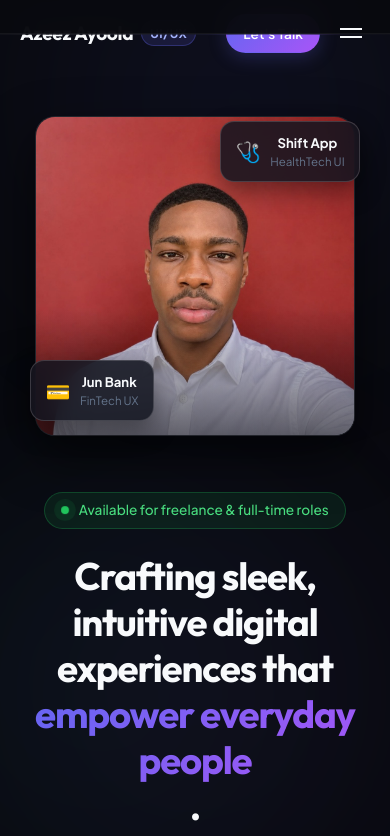
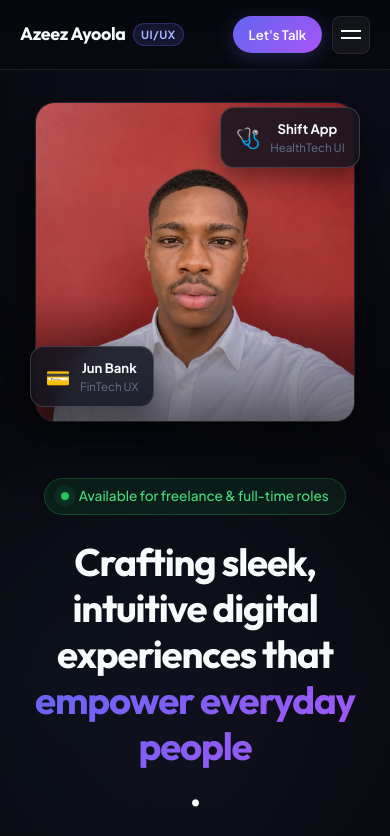
Before and after one commit to AzeezAyoola-dev/Build-Portfolio, a plain HTML site: page index.html in a window 390 px wide. Shown: the top 836 px of the page. Drawn offline with Linux system fonts and the light colour scheme.

Commit message:
Fix mobile navbar visibility with fixed height and glassmorphism background

```diff
--- a/style.css
+++ b/style.css
@@ -233,14 +233,17 @@ a {
   width: 100%;
   height: var(--header-height);
   z-index: 100;
-  padding-top: env(safe-area-inset-top, 0px);
+  background: rgba(9, 10, 15, 0.75);
+  backdrop-filter: blur(14px);
+  -webkit-backdrop-filter: blur(14px);
   border-top: none;
   transition: all var(--transition-smooth);
 }
 
 .site-header.scrolled {
-  background: rgba(9, 10, 15, 0.85);
+  background: rgba(9, 10, 15, 0.94);
   backdrop-filter: blur(16px);
+  -webkit-backdrop-filter: blur(16px);
   border-bottom: 1px solid var(--border-subtle);
   box-shadow: 0 8px 24px rgba(0, 0, 0, 0.4);
 }
@@ -1507,36 +1510,107 @@ a {
 
 @media (max-width: 768px) {
   .site-header {
-    height: auto;
-    min-height: calc(var(--header-height) + env(safe-area-inset-top, 0px));
-    padding-top: max(0.85rem, env(safe-area-inset-top, 0px));
-    padding-bottom: 0.75rem;
+    height: 70px;
+    height: calc(70px + env(safe-area-inset-top, 0px));
+    padding-top: env(safe-area-inset-top, 0px);
+    padding-bottom: 0;
+    background: rgba(9, 10, 15, 0.94);
+    backdrop-filter: blur(16px);
+    -webkit-backdrop-filter: blur(16px);
     border-top: none;
+    border-bottom: 1px solid rgba(255, 255, 255, 0.08);
+    display: flex;
+    align-items: center;
   }
 
   .site-header.scrolled {
-    border-bottom: 1px solid rgba(255, 255, 255, 0.05);
+    background: rgba(9, 10, 15, 0.98);
+    box-shadow: 0 4px 20px rgba(0, 0, 0, 0.5);
   }
 
   .nav-container {
+    height: 100%;
+    width: 100%;
+    max-width: 100%;
     padding: 0 1.25rem;
+    display: flex;
+    align-items: center;
+    justify-content: space-between;
+    gap: 0.75rem;
+  }
+
+  .brand-logo {
+    display: flex;
+    align-items: center;
+    gap: 0.45rem;
+    flex-shrink: 1;
+    min-width: 0;
+  }
+
+  .logo-name {
+    font-size: 1.12rem;
+    white-space: nowrap;
+  }
+
+  .logo-role {
+    font-size: 0.7rem;
+    padding: 0.12rem 0.45rem;
+  }
+
+  .nav-actions {
+    display: flex;
+    align-items: center;
+    gap: 0.65rem;
+    flex-shrink: 0;
+  }
+
+  .nav-actions .btn-sm {
+    padding: 0.45rem 0.9rem;
+    font-size: 0.82rem;
+  }
+
+  .mobile-toggle {
+    display: flex;
+    flex-direction: column;
+    justify-content: center;
+    align-items: center;
+    gap: 5px;
+    width: 38px;
+    height: 38px;
+    padding: 7px;
+    background: rgba(255, 255, 255, 0.05);
+    border-radius: var(--radius-sm);
+    border: 1px solid var(--border-subtle);
+    cursor: pointer;
+  }
+
+  .mobile-toggle .bar {
+    display: block;
+    width: 20px;
+    height: 2px;
+    background-color: var(--text-main);
+    transition: transform var(--transition-fast), opacity var(--transition-fast);
   }
 
   .nav-menu {
     position: fixed;
-    top: calc(var(--header-height) + max(0.85rem, env(safe-area-inset-top, 0px)));
+    top: 70px;
+    top: calc(70px + env(safe-area-inset-top, 0px));
     left: 0;
     width: 100%;
-    background: rgba(9, 10, 15, 0.96);
+    background: rgba(9, 10, 15, 0.98);
     backdrop-filter: blur(20px);
-    border-top: none;
-    border-bottom: 1px solid var(--border-subtle);
-    padding: 2.5rem 1.5rem 2rem;
-    transform: translateY(-120%);
+    -webkit-backdrop-filter: blur(20px);
+    border-top: 1px solid rgba(255, 255, 255, 0.08);
+    border-bottom: 1px solid rgba(255, 255, 255, 0.08);
+    padding: 1.75rem 1.5rem;
+    transform: translateY(-140%);
     transition: transform var(--transition-smooth);
     display: flex;
     flex-direction: column;
     align-items: flex-start;
+    box-shadow: 0 20px 40px rgba(0, 0, 0, 0.7);
+    z-index: 99;
   }
 
   .nav-menu.open {
@@ -1546,30 +1620,20 @@ a {
   .nav-list {
     flex-direction: column;
     align-items: flex-start;
-    gap: 1.5rem;
+    gap: 1.35rem;
     width: 100%;
-    padding-top: 0.75rem;
+    padding: 0.25rem 0;
   }
 
   .nav-link {
     font-size: 1.15rem;
     padding: 0.35rem 0;
+    display: block;
+    width: 100%;
   }
 
   .nav-email-btn {
     display: none;
-  }
-
-  .mobile-toggle {
-    display: flex;
-  }
-
-  .mobile-toggle.open .bar:nth-child(1) {
-    transform: translateY(4px) rotate(45deg);
-  }
-
-  .mobile-toggle.open .bar:nth-child(2) {
-    transform: translateY(-4px) rotate(-45deg);
   }
 
   .value-grid {
@@ -1578,7 +1642,7 @@ a {
   }
 
   .hero-section {
-    padding-top: calc(var(--header-height) + 2.5rem + env(safe-area-inset-top, 0px));
+    padding-top: calc(70px + 2rem + env(safe-area-inset-top, 0px));
     padding-bottom: 3.5rem;
   }
 
```
